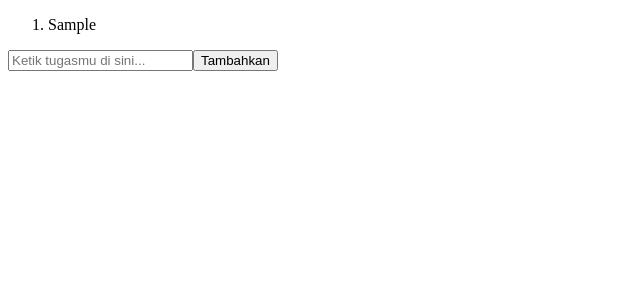
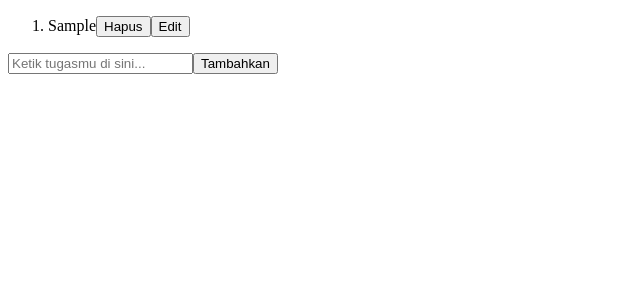
Before and after one commit to kurnia-dev/vue-todo-list, a Vue app: page / in a window 1280 px wide. Both pictures are taken after typing "Sample" into the empty fields and a click on the button "Tambahkan". Shown: the top 300 px of the page, without its empty margins (0-640 px from the left). Built offline with nearby package versions, Linux system fonts and the light colour scheme.

Commit message:
feat: add functionality to edit and delete todo

```diff
--- /dev/null
+++ b/src/components/DeleteTodo.vue
@@ -0,0 +1,16 @@
+<template>
+    <button @click="deleteTodo">Hapus</button>
+</template>
+
+<script>
+export default {
+    name: 'DeleteTodo',
+    props: ["todoList"],
+    methods: {
+        deleteTodo(e) {
+            const todoItem = e.target.parentElement
+            if (confirm("Mau di hapus nih?")) todoItem.remove()
+        }
+    }
+}
+</script>
--- /dev/null
+++ b/src/components/EditTodo.vue
@@ -0,0 +1,24 @@
+<template>
+    <button @click="editTodo">{{ isEditing ? "Simpan" : "Edit" }}</button>
+</template>
+
+<script>
+export default {
+    name: 'EditTodo',
+    props: ["todoList"],
+    data() {
+        return {
+            isEditing: false
+        }
+    },
+    methods: {
+        editTodo(e) {
+            this.isEditing = !this.isEditing
+            const todoItem = e.target.parentElement
+            const todoContent = todoItem.firstElementChild
+            todoContent.setAttribute("contentEditable", this.isEditing )
+            todoContent.focus()
+        }
+    }
+}
+</script>
--- a/src/components/TodoList.vue
+++ b/src/components/TodoList.vue
@@ -1,12 +1,20 @@
 <template>
     <ol>
-        <li v-for="(todo, index) in todoList" :key="index">{{ todo }}</li>
+        <li v-for="(todo, index) in todoList" :key="index" :id="index">
+            <span>{{ todo }}</span>
+            <DeleteTodo />
+            <EditTodo />
+        </li>
     </ol>
 </template>
 
 
 <script>
+import DeleteTodo from './DeleteTodo.vue';
+import EditTodo from './EditTodo.vue';
+
 export default {
-    props: ["todoList"]
+    props: ["todoList"],
+    components: { DeleteTodo, EditTodo }
 }
 </script>
```
